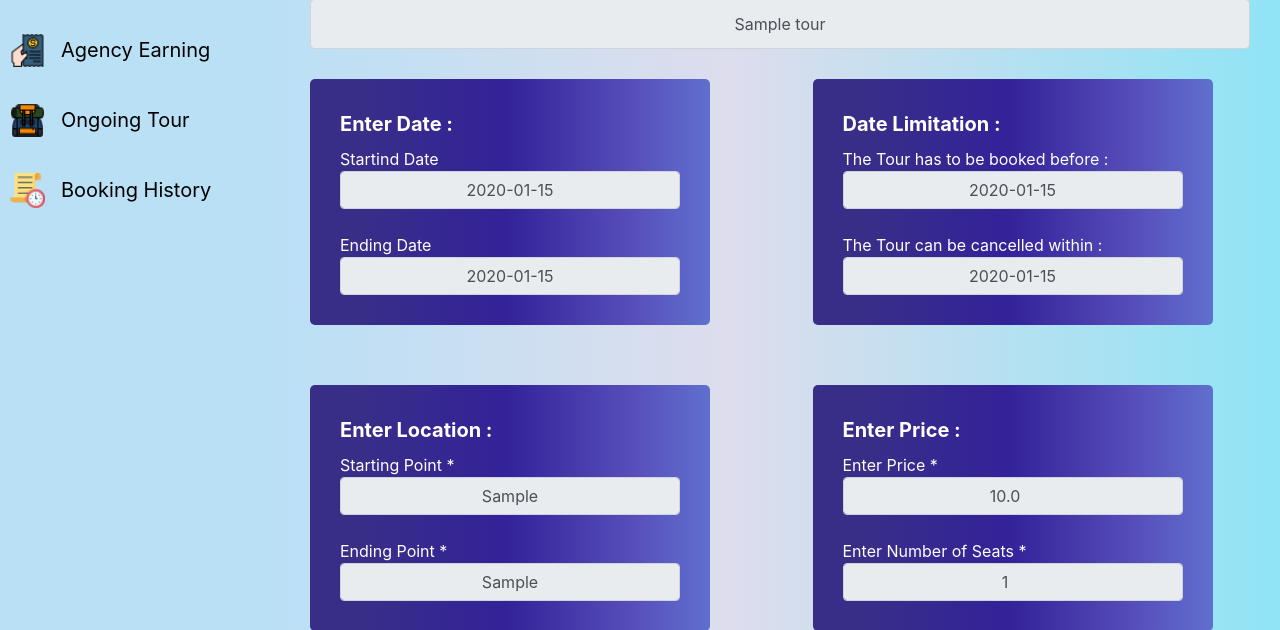
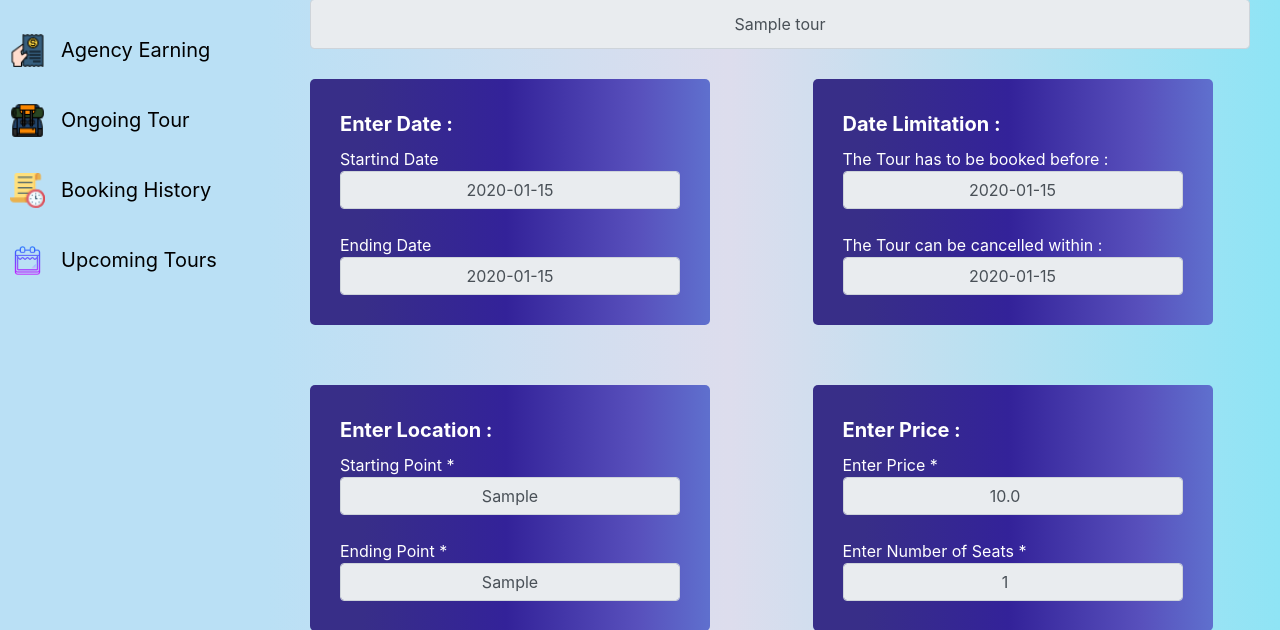
Before and after one commit to iamsaptorshe07/MAKSCUBE-TRAV-MAKS, a Django app: template templates/travelagency/edit_tours.html in a window 1280 px wide. Shown: the part 215-845 px from the top of the page. Run offline with Django 3.2, Linux system fonts and the light colour scheme; tables that the repository leaves empty hold one stand-in row (values such as "Sample post"); the template is opened without the code that fills it: values that come from a table or form of the project are taken from there, most other values are stand-ins (such as "Sample title", 1, 10 or a date in 2020); some libraries are stand-ins or nearby versions.

Commit message:
Saptorshe Changes Added

```diff
--- a/templates/travelagency/edit_tours.html
+++ b/templates/travelagency/edit_tours.html
@@ -475,11 +475,15 @@
 			</li>
 			<li class="nav-item">
 				<img src="{% static 'travelagency_img/picture.png' %}">
-				<a class="nav-link" href="#">Ongoing Tour</a>
+				<a class="nav-link" href="/travelagency/ongoing-tours/{{request.user.userAccess.agentId}}">Ongoing Tour</a>
 			</li>
 			<li class="nav-item">
 				<img src="{% static 'travelagency_img/job.png' %}">
-				<a class="nav-link" href="#">Booking History</a>
+				<a class="nav-link" href="/travelagency/booking-history/{{request.user.userAccess.agentId}}">Booking History</a>
+			</li>
+			<li class="nav-item">
+				<img src="{% static 'travelagency_img/upcoming.png' %}">
+				<a class="nav-link" href="/travelagency/upcoming-tours/{{request.user.userAccess.agentId}}">Upcoming Tours</a>
 			</li>
 		</ul>
 	</div>
```
Also changed, not shown: templates/travelagency/agency_tours.html (+9 -5 lines), templates/travelagency/travelagent_home.html (+6 -2 lines), static/travelagency_img/upcoming.png (added), 1 other file.
